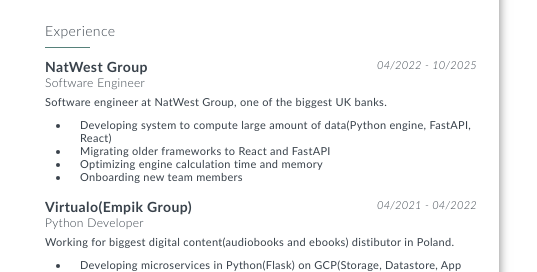
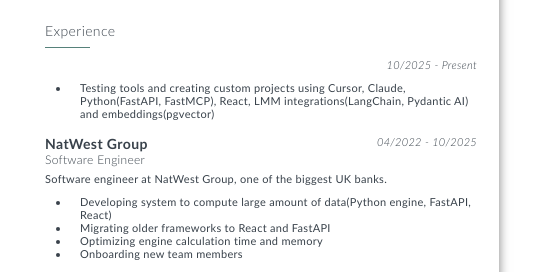
Before and after one commit to witekosz/resume-repo, a website: page html/resume-macchiato.html in a window 1280 px wide. Shown: the part 257-529 px from the top of the page, 475-1012 px from the left. Drawn offline with Linux system fonts and the light colour scheme; a web font is replaced by a local one.

Commit message:
Update 2026/03

```diff
--- a/html/resume-macchiato.html
+++ b/html/resume-macchiato.html
@@ -500,8 +500,8 @@
                             </div>                    <div class="minimal flex-container">
                                     <h6 class="main-skill skill">microservices</h6>
                                     <h6 class="main-skill skill">serverless</h6>
+                                    <h6 class="main-skill skill">GCP</h6>
                                     <h6 class="main-skill skill">AWS</h6>
-                                    <h6 class="main-skill skill">GCP</h6>
                                     <h6 class="main-skill skill">bash</h6>
                                     <h6 class="main-skill skill">Docker</h6>
                                     <h6 class="main-skill skill">Docker Compose</h6>
@@ -553,6 +553,21 @@
                 <h3>Experience</h3>
                 <div class="keyline"></div>
             </div>
+                <section class="item">
+                    <div class="section-header clearfix">
+                        <h5 class="italic pull-right">
+                                <span class="startDate">10/2025</span>
+                                <span class="endDate"> - Present</span>
+                        </h5>
+                    </div>
+
+
+
+
+                    <ul>
+                        <li>Testing tools and creating custom projects using Cursor, Claude, Python(FastAPI, FastMCP), React, LMM integrations(LangChain, Pydantic AI) and embeddings(pgvector)</li>
+                    </ul>
+                </section>
                 <section class="item">
                     <div class="section-header clearfix">
                         <h3 class="bold pull-left">
--- a/resume.json
+++ b/resume.json
@@ -102,6 +102,12 @@
   "work": [
     {
       "highlights": [
+        "Testing tools and creating custom projects using Cursor, Claude, Python(FastAPI, FastMCP), React, LMM integrations(LangChain, Pydantic AI) and embeddings(pgvector)"
+      ],
+      "startDate": "2025-10-01"
+    },
+    {
+      "highlights": [
         "Developing system to compute large amount of data(Python engine, FastAPI, React)",
         "Migrating older frameworks to React and FastAPI",
         "Optimizing engine calculation time and memory",
```
Also changed, not shown: resume.html (+16 -1 lines), 2 other files.
